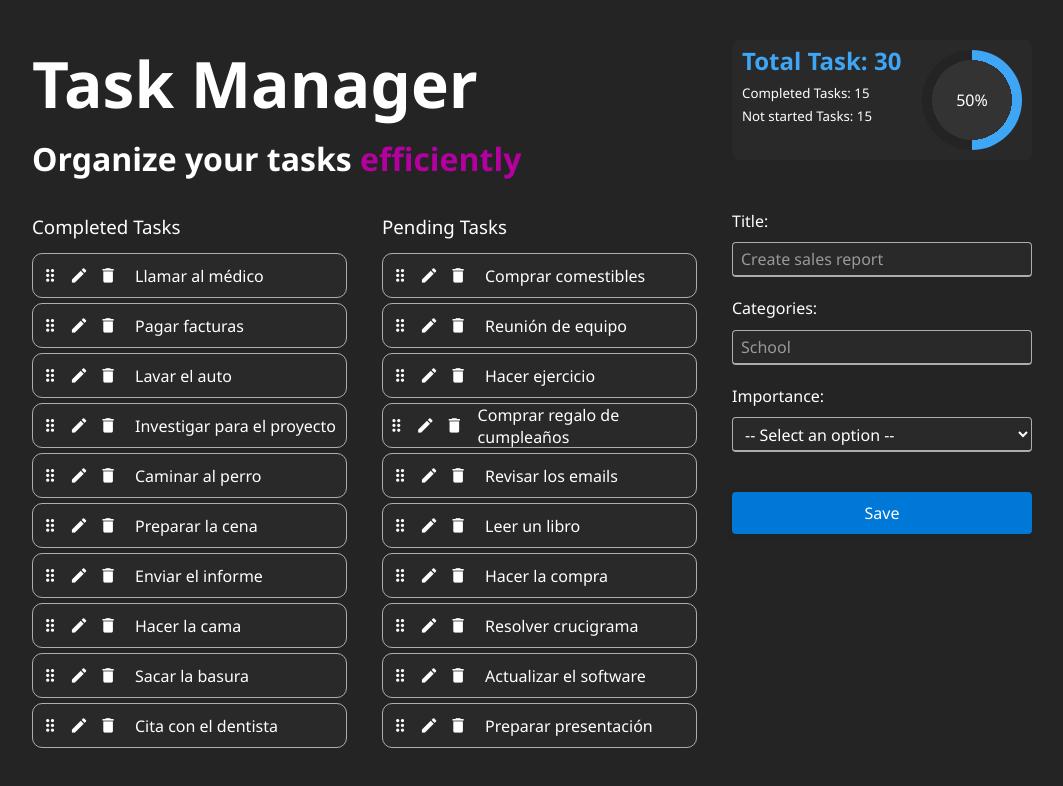
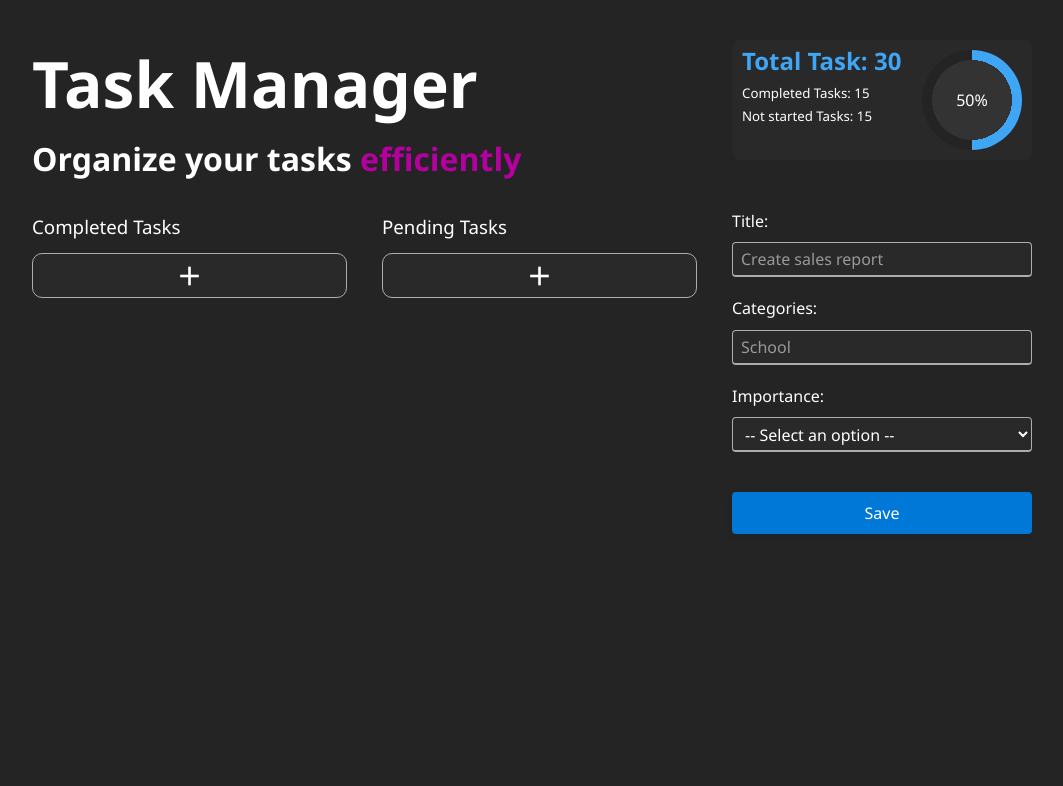
Before and after one commit to vgbr-dev/drag-and-drop, a React (Vite) app: page / in a window 1280 px wide. Shown: the top 786 px of the page, without its empty margins (108-1171 px from the left). Built offline with nearby package versions, Linux system fonts and the light colour scheme.

Commit message:
feat: update `status` param

```diff
--- a/src/components/TaskGroups/TaskLists.jsx
+++ b/src/components/TaskGroups/TaskLists.jsx
@@ -31,8 +31,8 @@ import TaskItem from './TaskItem';
  * @param {string} props.title -  The title of the task group.
  * @returns {JSX.Element} The rendered component.
  */
-const TaskLists = ({ done, title }) => {
-  const { tasks, handleDragStart, handleDragOver, handleDrop } = useTaskLists(done);
+const TaskLists = ({ status, title }) => {
+  const { tasks, handleDragStart, handleDragOver, handleDrop } = useTaskLists(status);
 
   return (
     <article className="task-group">
@@ -57,7 +57,7 @@ const TaskLists = ({ done, title }) => {
 };
 
 TaskLists.propTypes = {
-  done: PropTypes.bool.isRequired,
+  status: PropTypes.string.isRequired,
   title: PropTypes.string.isRequired,
 };
 
```
